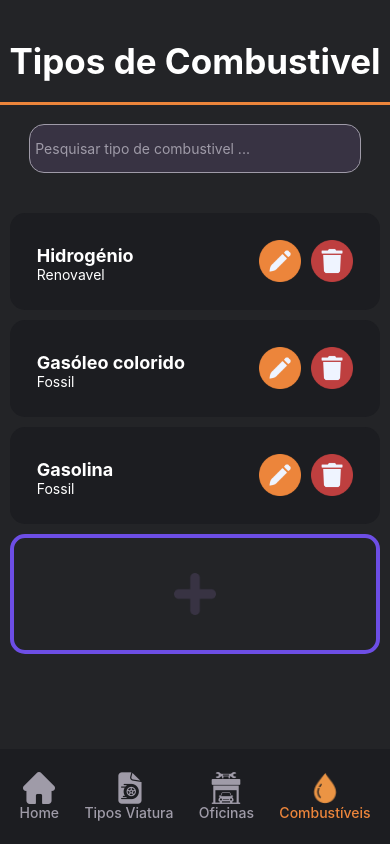
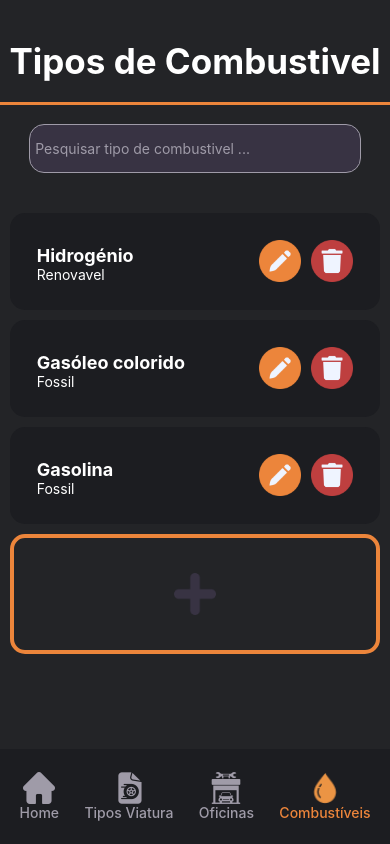
Before and after one commit to LoboMars/PitBox, a React Native app in the folder T22/: screen / in a window 390 px wide. Built offline with nearby package versions, Linux system fonts and the light colour scheme.

Commit message:
AdminTipoCombustiveis Mudanças

```diff
--- a/T22/View/AdminTipoCombustiveis.jsx
+++ b/T22/View/AdminTipoCombustiveis.jsx
@@ -243,7 +243,7 @@ const styles = StyleSheet.create({
   Adicionar: {
     width:'95%',
     color: '#383343',
-    borderColor: '#6D4EE5',
+    borderColor: '#EC853B',
     borderWidth: 4,
     borderRadius: 15,
     paddingVertical: 35,
```
